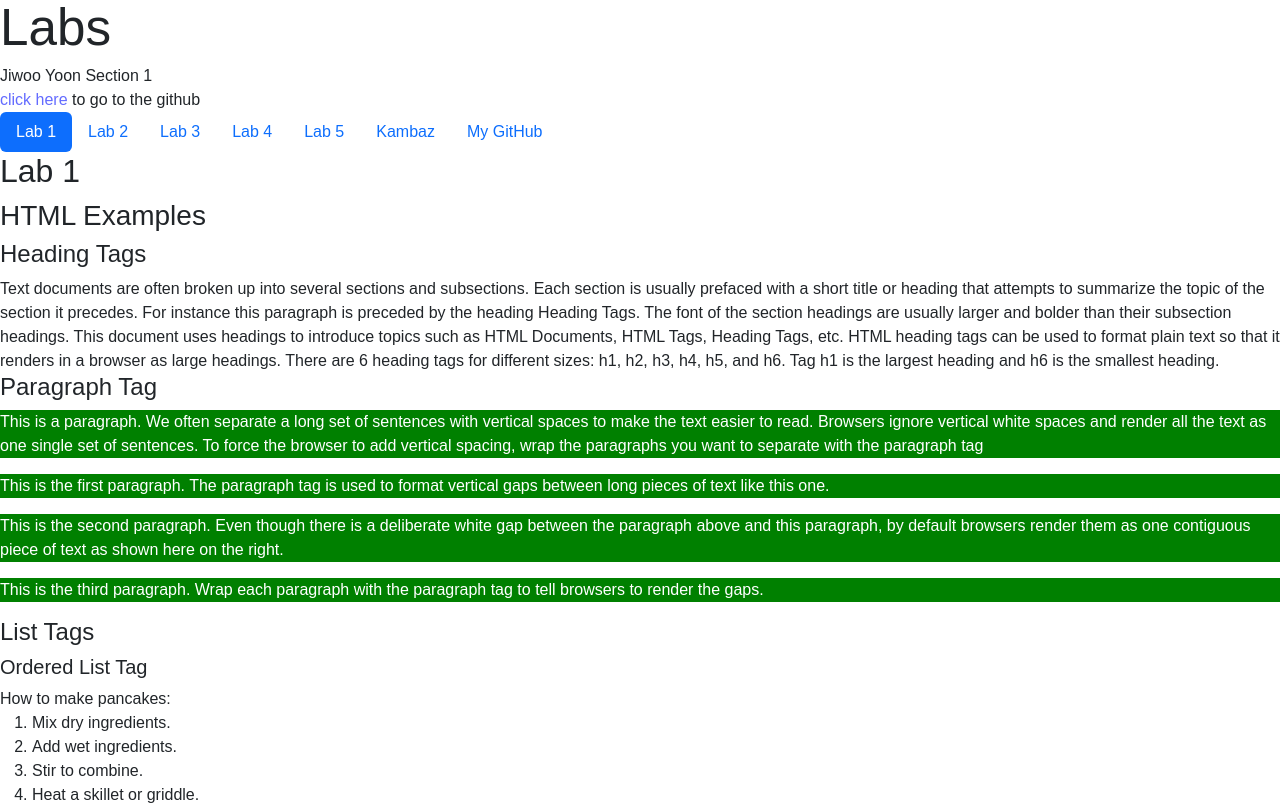
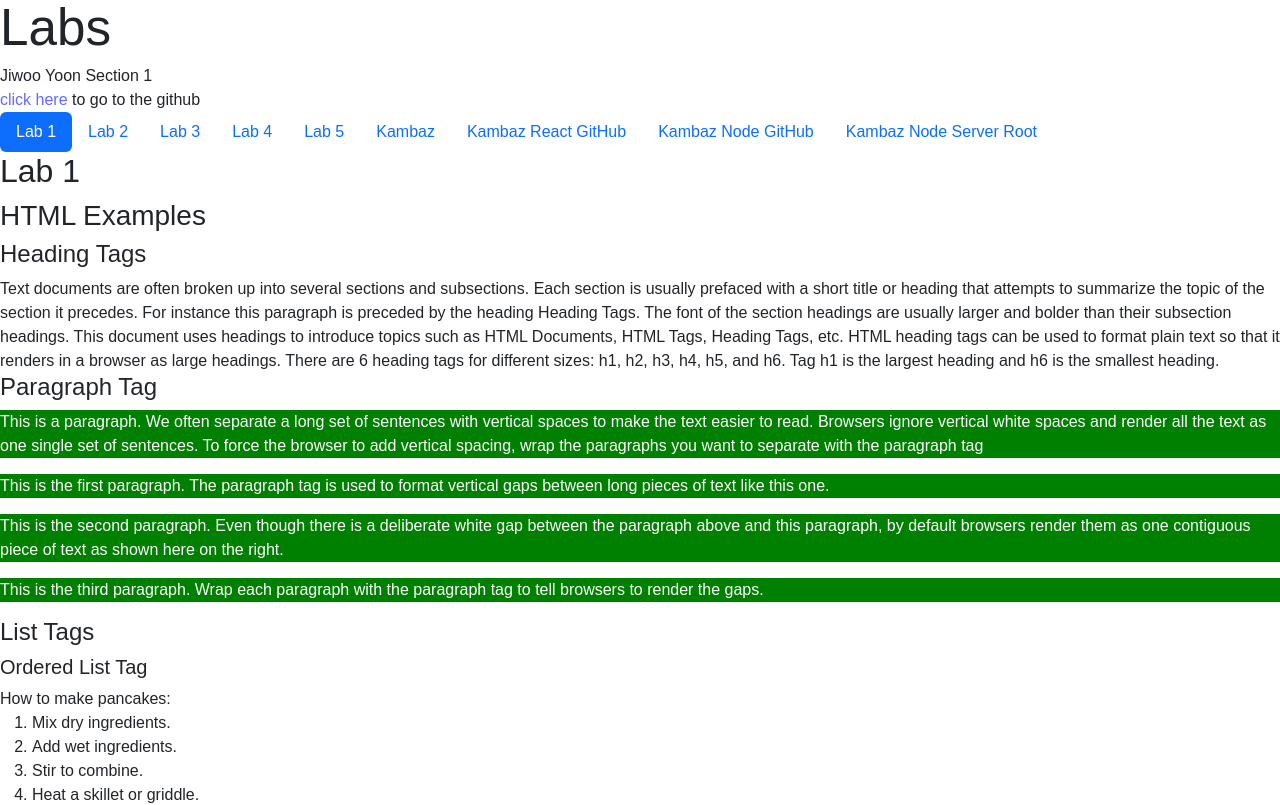
Before and after one commit to benyoon2003/kambaz-react-web-app, a React (Vite) app: page /#/Labs/Lab1 in a window 1280 px wide. Shown: the top 805 px of the page. Built offline with nearby package versions, Linux system fonts and the light colour scheme; no server answers; the HTML template or start-up script is replaced by a standard one.

Commit message:
final touches

```diff
--- a/src/Labs/TOC.tsx
+++ b/src/Labs/TOC.tsx
@@ -16,7 +16,9 @@ export default function TOC() {
       <Nav.Item> <Nav.Link as={Link} to="/Labs/Lab5" id="wd-a5"
           active={pathname.includes("Lab5")}> Lab 5 </Nav.Link> </Nav.Item>
       <Nav.Item> <Nav.Link as={Link} to="/Kambaz" id="wd-a3"> Kambaz </Nav.Link> </Nav.Item>
-      <Nav.Item> <Nav.Link href="https://github.com/benyoon2003/kambaz-react-web-app" target="_blank"> My GitHub </Nav.Link> </Nav.Item>
+      <Nav.Item> <Nav.Link href="https://github.com/benyoon2003/kambaz-react-web-app" target="_blank"> Kambaz React GitHub </Nav.Link> </Nav.Item>
+      <Nav.Item> <Nav.Link href="https://github.com/benyoon2003/kambaz-node-server-app" target="_blank"> Kambaz Node GitHub </Nav.Link> </Nav.Item>
+      <Nav.Item> <Nav.Link href="https://kambaz-node-server-app-bikx.onrender.com/" target="_blank"> Kambaz Node Server Root </Nav.Link> </Nav.Item>
     </Nav>
   );
 }
```
